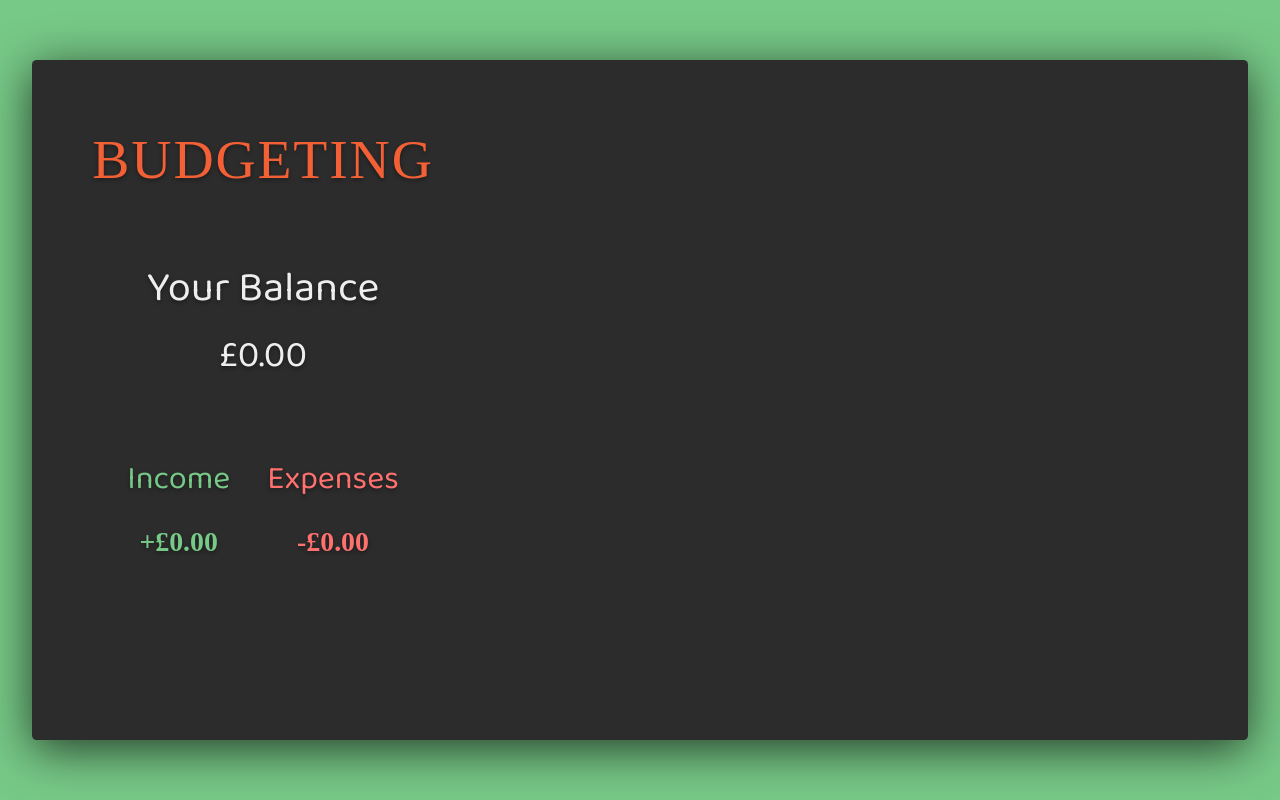
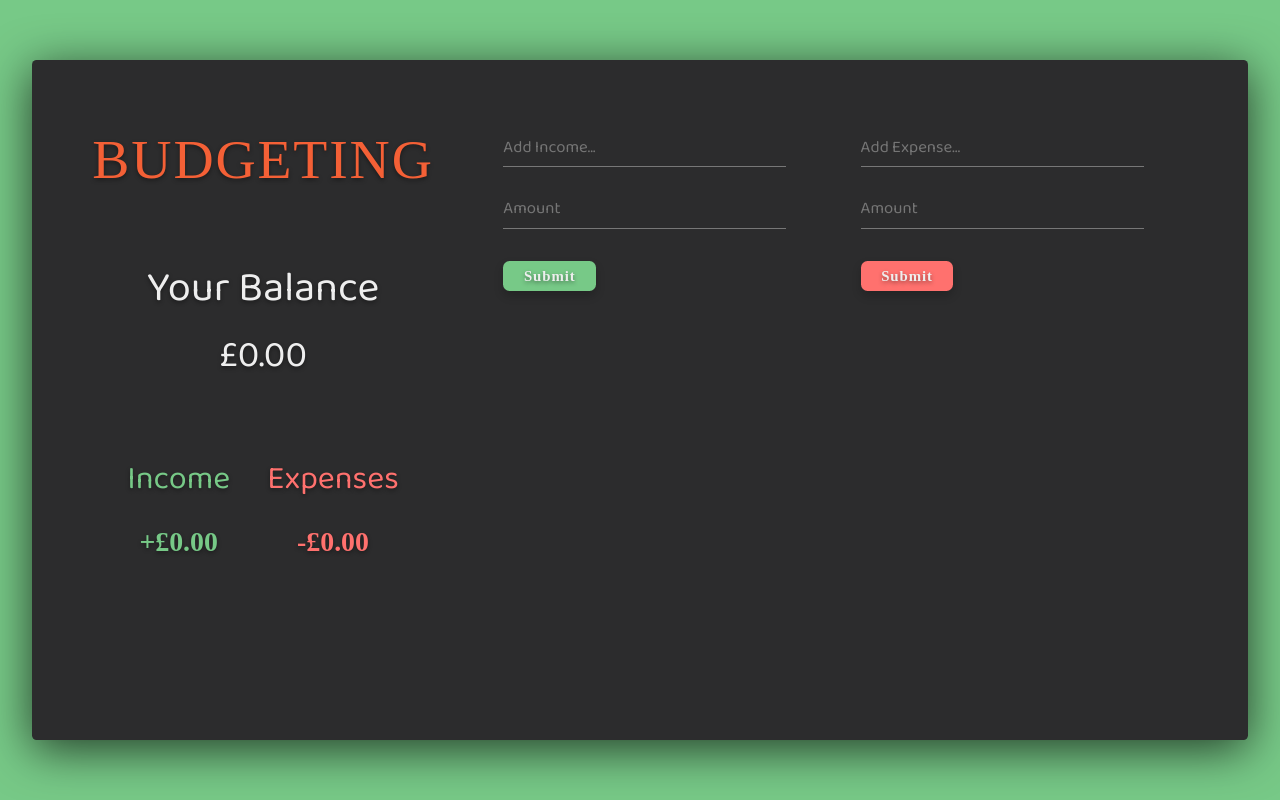
Before and after one commit to zsoobratty/budgeting, a React (Create React App) app: page / in a window 1280 px wide. Built offline with nearby package versions, Linux system fonts and the light colour scheme; the HTML template or start-up script is replaced by a standard one; a web font is replaced by a local one.

Commit message:
Add AddTransaction component to App

```diff
--- a/src/App.js
+++ b/src/App.js
@@ -1,6 +1,7 @@
 import React from 'react'
 import Header from './components/Header'
 import Balance from './components/Balance'
+import AddTransaction from './components/AddTransaction'
 import './App.css'
 
 const App = () => {
@@ -9,6 +10,7 @@ const App = () => {
             <div className='app-wrapper'>
                 <Header />
                 <Balance />
+                <AddTransaction />
             </div>
         </div>
     )
--- /dev/null
+++ b/src/components/AddTransaction.js
@@ -0,0 +1,24 @@
+import React from 'react'
+
+const AddTransaction = () => {
+    return (
+        <div className='form-wrapper'>
+            <form>
+                <div className="input-group income">
+                    <input type="text" placeholder='Add Income...' autoComplete='off'/>
+                    <input type="number" placeholder='Amount' autoComplete='off'/>
+                    <input type="submit" value="Submit"/>
+                </div>
+            </form>
+            <form>
+                <div className="input-group expense">
+                    <input type="text" placeholder='Add Expense...' autoComplete='off'/>
+                    <input type="number" placeholder='Amount' autoComplete='off'/>
+                    <input type="submit" value="Submit"/>
+                </div>
+            </form>
+        </div>
+    )
+}
+
+export default AddTransaction
```
